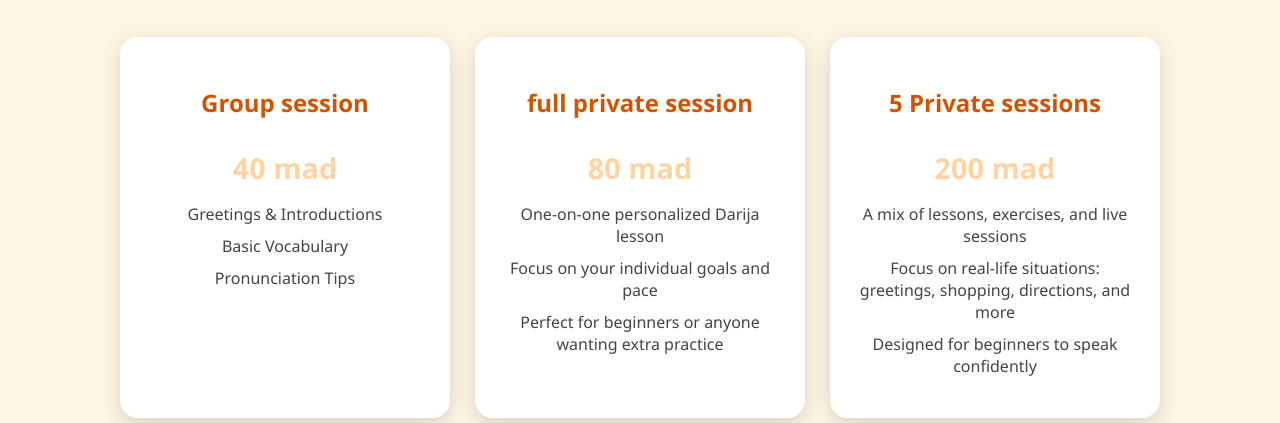
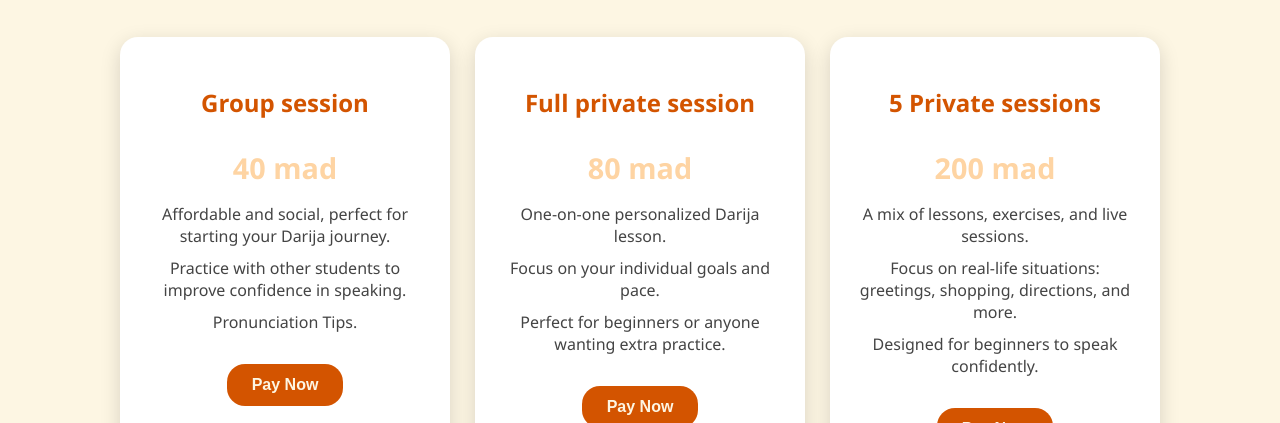
Before and after one commit to brithhisheem/Darija_Beats, a plain HTML site: page Online lessons.html in a window 1280 px wide. Shown: the part 377-800 px from the top of the page. Drawn offline with Linux system fonts and the light colour scheme.

Commit message:
Update pricing section and improve text clarity

```diff
--- a/Online lessons.html
+++ b/Online lessons.html
@@ -116,50 +116,75 @@
 
 </style>
 </head>
-<body>
 
 <section class="pricing-section">
   <h2>🎵 Darija Beats Online Lessons</h2>
   <p class="intro-text">Choose your learning pack and start speaking Moroccan Darija today!</p>
 
   <div class="pricing-cards">
+    <!-- Group session -->
     <div class="card">
       <h3>Group session</h3>
       <p class="price">40 mad</p>
       <ul>
-        <li>Greetings & Introductions</li>
-        <li>Basic Vocabulary</li>
-        <li>Pronunciation Tips</li>
+        <li>Affordable and social, perfect for starting your Darija journey.</li>
+        <li>Practice with other students to improve confidence in speaking.</li>
+        <li>Pronunciation Tips.</li>
       </ul>
+      <a href="YOUR_PAYPAL_LINK_GROUP" target="_blank">
+        <button class="card-button">Pay Now</button>
+      </a>
     </div>
 
+    <!-- Full private session -->
     <div class="card">
-      <h3>full private session</h3>
+      <h3>Full private session</h3>
       <p class="price">80 mad</p>
       <ul>
-        <li>One-on-one personalized Darija lesson</li>
-        <li>Focus on your individual goals and pace</li>
-        <li>Perfect for beginners or anyone wanting extra practice</li>
+        <li>One-on-one personalized Darija lesson.</li>
+        <li>Focus on your individual goals and pace.</li>
+        <li>Perfect for beginners or anyone wanting extra practice.</li>
       </ul>
+      <a href="YOUR_PAYPAL_LINK_PRIVATE" target="_blank">
+        <button class="card-button">Pay Now</button>
+      </a>
     </div>
 
+    <!-- 5 Private sessions -->
     <div class="card">
       <h3>5 Private sessions</h3>
       <p class="price">200 mad</p>
       <ul>
-        <li>A mix of lessons, exercises, and live sessions</li>
-        <li>Focus on real-life situations: greetings, shopping, directions, and more</li>
-        <li>Designed for beginners to speak confidently</li>
+        <li>A mix of lessons, exercises, and live sessions.</li>
+        <li>Focus on real-life situations: greetings, shopping, directions, and more.</li>
+        <li>Designed for beginners to speak confidently.</li>
       </ul>
+      <a href="YOUR_PAYPAL_LINK_5SESSIONS" target="_blank">
+        <button class="card-button">Pay Now</button>
+      </a>
     </div>
   </div>
 
   <p class="note">*All materials are online, including PDFs and practice sheets in Google Sheets.</p>
 </section>
 
-<footer>
-  <p>&copy; 2025 Darija Beats. All rights reserved.</p>
-</footer>
+<style>
+/* Payment buttons styled to match your cards and site */
+.card-button {
+  background-color: #d35400; /* Matches your card title accent color */
+  color: #fdf6e3; /* Matches your background/light text color */
+  border: none;
+  border-radius: 18px; /* Matches your card border radius */
+  padding: 12px 25px;
+  font-size: 1rem;
+  font-weight: bold;
+  cursor: pointer;
+  margin-top: 15px;
+  transition: background-color 0.3s ease, transform 0.2s ease;
+}
 
-</body>
-</html>
+.card-button:hover {
+  background-color: #e67e22; /* Slightly lighter accent on hover */
+  transform: scale(1.05);
+}
+</style>
```
